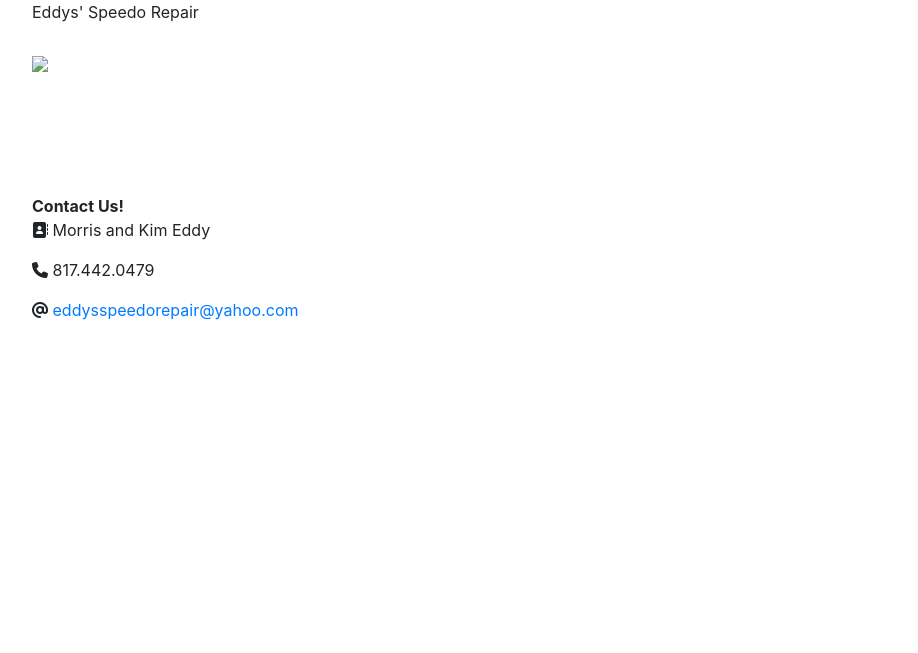
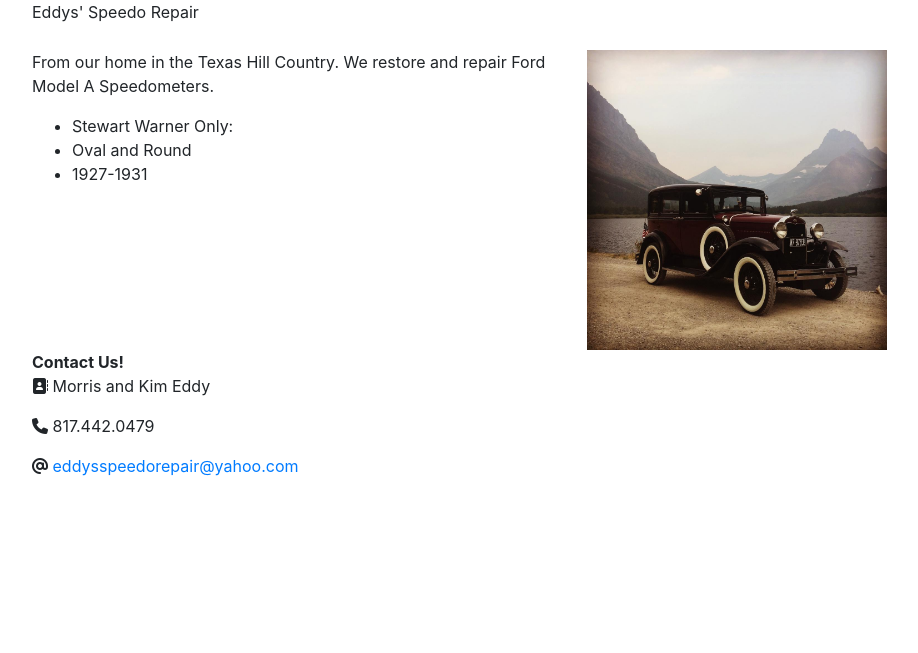
Before and after one commit to bartleyf/Eddys-Speedo-Repair, a plain HTML site: page index.html in a window 1280 px wide. Shown: the whole page, without its empty margins (53-971 px from the left). Drawn offline with nearby package versions, Linux system fonts and the light colour scheme.

Commit message:
fixed pic and added intro text.

```diff
--- a/index.html
+++ b/index.html
@@ -17,15 +17,20 @@
         <div class="header">
             <p>Eddys' Speedo Repair</p>
         </div>
+        <div class="">
+
+        </div>
         <div class="intro">
-            <p>
-
-            </p>
+                <p>From our home in the Texas Hill Country. We restore and repair Ford Model A Speedometers.</p>
+                <ul>
+                    <li>Stewart Warner Only:</li>
+                    <li>Oval and Round</li>
+                    <li>1927-1931</li>
+                </ul>
         </div>
-        <div class="photo">
-            <img class="img-responsive" src="~/assets/Addie at East Glacier.jpg"/>
+        <div class="">
+                <img class="img-responsive" src="assets/AddieatEastGlacier.jpg"/>
         </div>
-        <div class=""></div>
         <div class="contactInfo">
             <strong>Contact Us!</strong>
             <p><i class="fas fa-address-book"></i> Morris and Kim Eddy</p>
--- a/style.css
+++ b/style.css
@@ -8,3 +8,7 @@ body {
     grid-template-rows: 50px 1fr 1fr 50px;
 
 }
+
+.img-responsive {
+    width: 300px;
+}
```
Also changed, not shown: assets/AddieatEastGlacier.jpg (renamed from assets/Addie at East Glacier.jpg).
